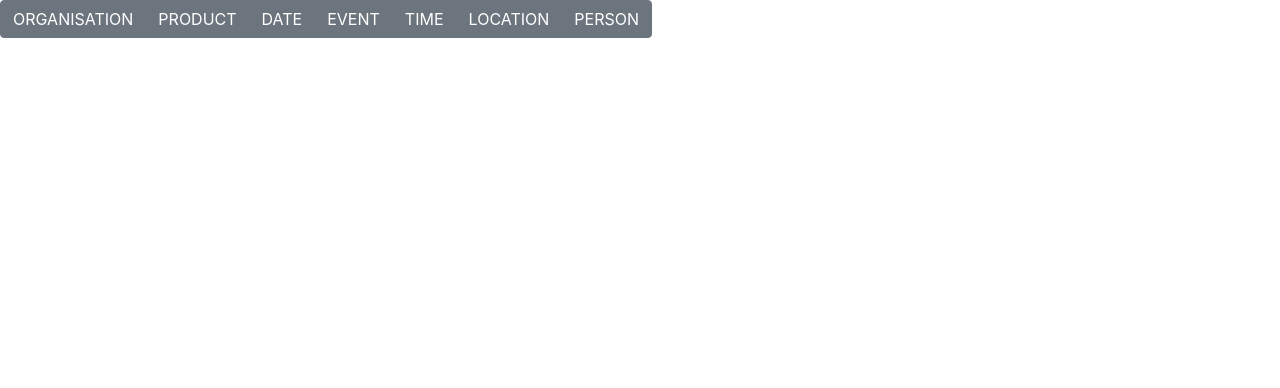
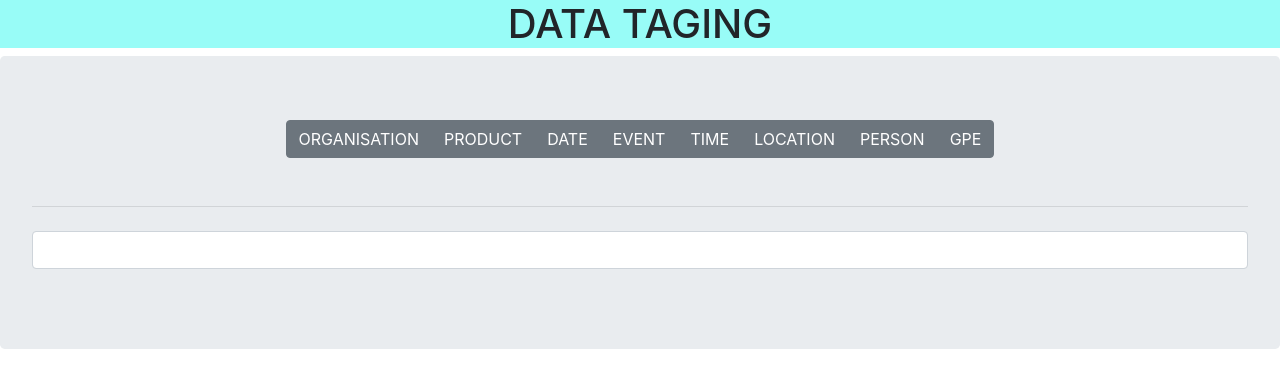
Before and after one commit to ExperienceNote/Django_Tag, a Django app: page /app1/ in a window 1280 px wide. Shown: the top 388 px of the page. Run offline with Django 3.2, Linux system fonts and the light colour scheme; some libraries are stand-ins or nearby versions.

Commit message:
Added input field and alignment

```diff
--- /dev/null
+++ b/Head/app1/templates/app1/header.html
@@ -0,0 +1,25 @@
+<!DOCTYPE html>
+<html lang="en">
+  <head>
+    <title>App1</title>
+    <meta charset="utf-8">
+    <style>
+    h1{
+    width: 100%; font-family: sans-serif;
+    text-align: center;
+    background-color:rgba(50, 250, 240, 0.5);
+      }
+    </style>
+
+{% load staticfiles %}
+<link rel='stylesheet' href= {% static 'css/bootstrap.min.css' %} type="text/css"/>
+  </head>
+  <body>
+<h1>DATA TAGING</h1>
+
+{% block content %}
+
+{% endblock %}
+
+  </body>
+</html>
--- a/Head/app1/templates/app1/home.html
+++ b/Head/app1/templates/app1/home.html
@@ -1,22 +1,38 @@
-<!DOCTYPE html>
-<html lang="en">
-  <head>
-    <title>App1</title>
-    <meta charset="utf-8">
-{% load staticfiles %}
-<link rel='stylesheet' href={% static 'css/bootstrap.min.css' %} type="text/css"/>
-  </head>
-  <body>
+{% extends "app1/header.html" %}
+{% block content %}
 
-    <div class="btn-group" role="group" aria-label="Basic example">
-      <button type="button" class="btn btn-secondary">ORGANISATION</button>
-      <button type="button" class="btn btn-secondary">PRODUCT</button>
-      <button type="button" class="btn btn-secondary">DATE</button>
-      <button type="button" class="btn btn-secondary">EVENT</button>
-      <button type="button" class="btn btn-secondary">TIME</button>
-      <button type="button" class="btn btn-secondary">LOCATION</button>
-      <button type="button" class="btn btn-secondary">PERSON</button>
+<div class="jumbotron" >
+  <div class="btn-group d-flex justify-content-center btn-group-toggle  " data-toggle="buttons">
+    <label class="btn btn-secondary">
+      <input type="radio" name="options" id="option1" autocomplete="off"> ORGANISATION
+    </label>
+    <label class="btn btn-secondary">
+      <input type="radio" name="options" id="option2" autocomplete="off">PRODUCT
+    </label>
+    <label class="btn btn-secondary">
+      <input type="radio" name="options" id="option3" autocomplete="off">DATE
+    </label>
+    <label class="btn btn-secondary ">
+      <input type="radio" name="options" id="option4" autocomplete="off" > EVENT
+    </label>
+    <label class="btn btn-secondary">
+      <input type="radio" name="options" id="option5" autocomplete="off">TIME
+    </label>
+    <label class="btn btn-secondary">
+      <input type="radio" name="options" id="option6" autocomplete="off">LOCATION
+    </label>
+    <label class="btn btn-secondary ">
+      <input type="radio" name="options" id="option7" autocomplete="off" > PERSON
+    </label>
+    <label class="btn btn-secondary">
+      <input type="radio" name="options" id="option8" autocomplete="off">GPE
+    </label>
+  </div>
+  <br>
+<hr class="my-4">
+<div class="form-group">
+    <input class="form-control col-lg-20" id="input-lg" type="text">
+</div>
+</div>
 
-    </div>
-  </body>
-</html>
+{% endblock %}
--- /dev/null
+++ b/Head/app1/templates/app1/text.html
@@ -0,0 +1,5 @@
+{% extends "app1/home.html" %}
+{% block content %}
+<input type="<p class="text-left|center|right|justify|nowrap"></p>" name="text" />
+
+{% endblock %}
```
